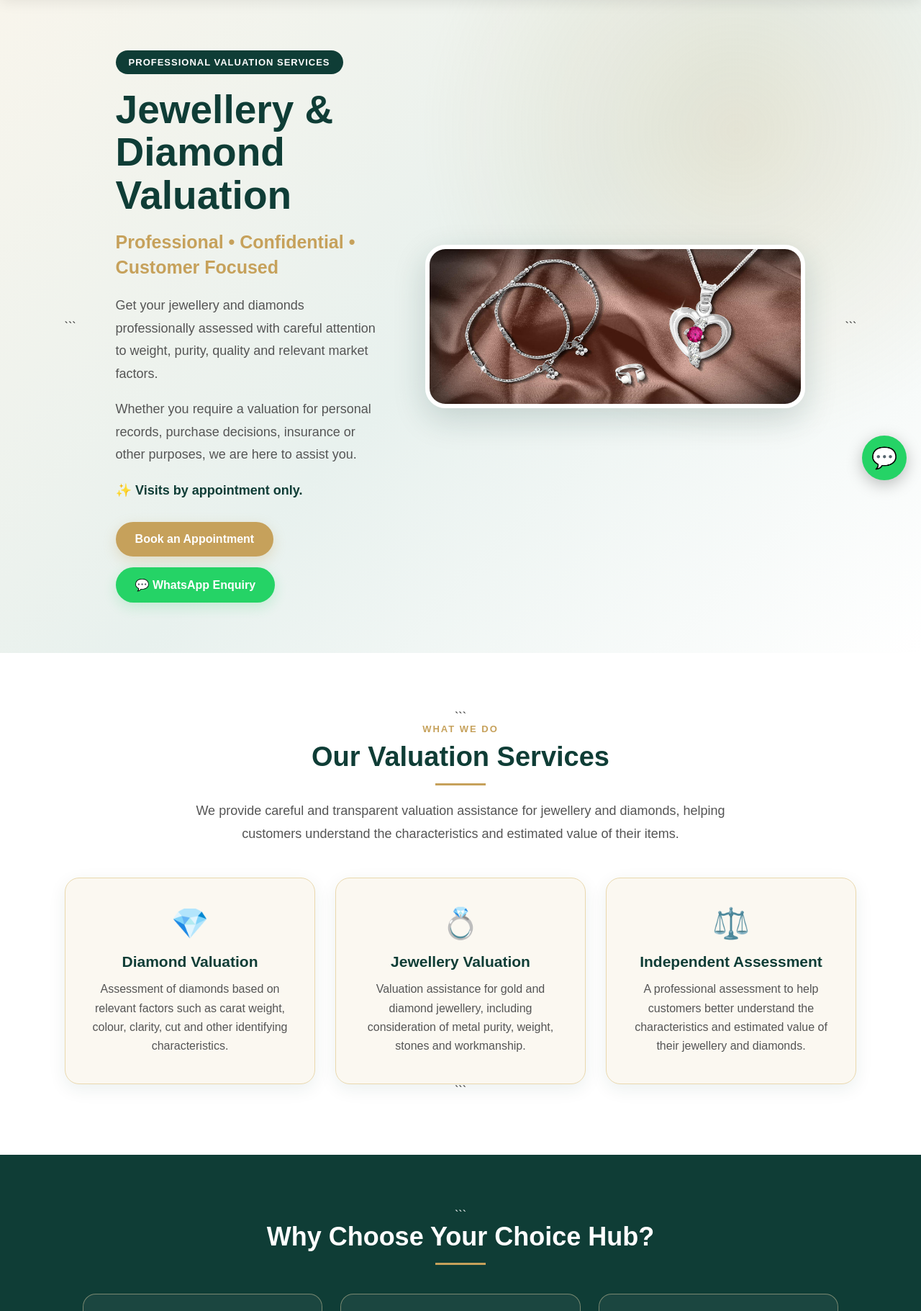
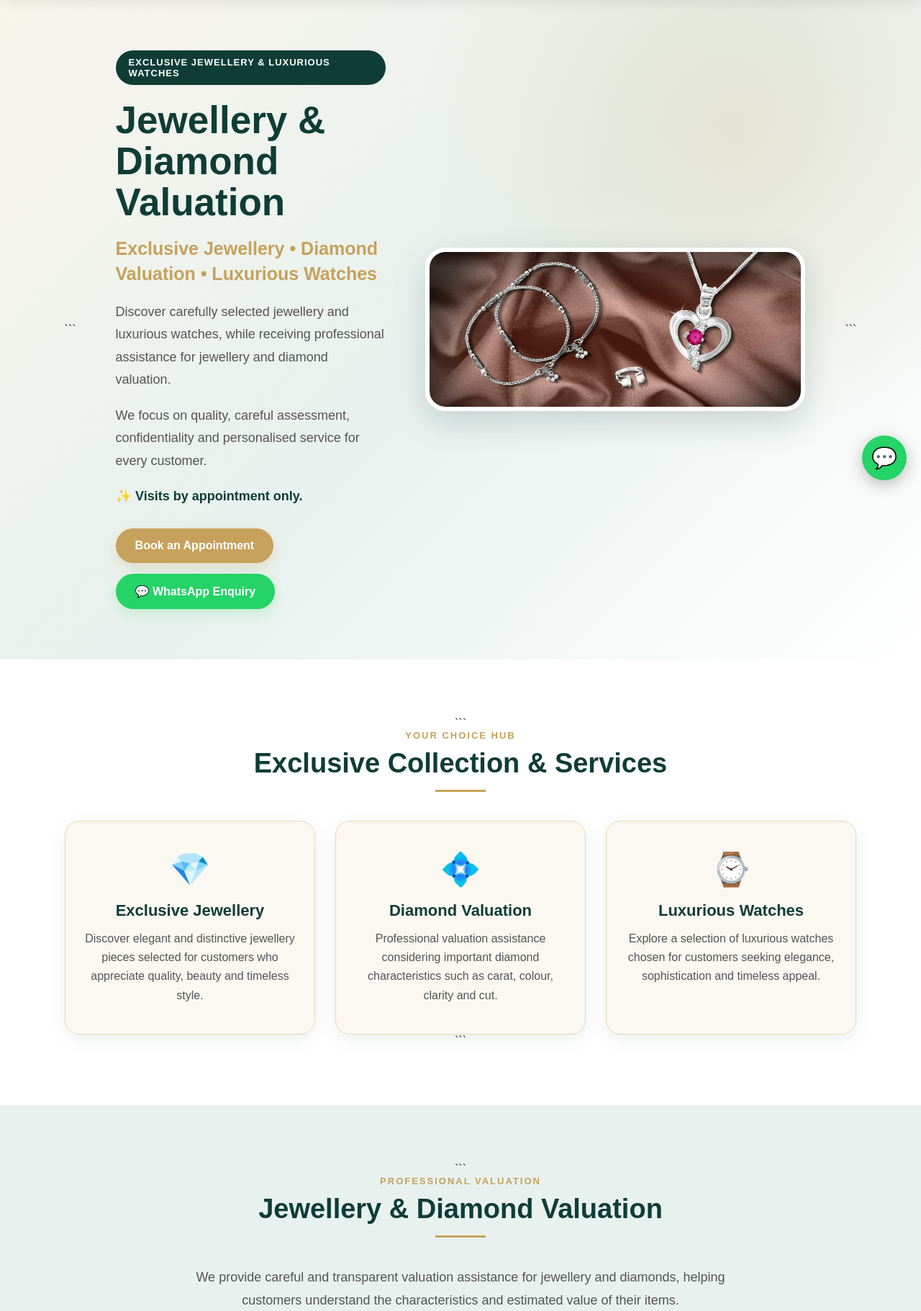
Before and after one commit to choicehub53/yourchoicehub, a Flask app: page / in a window 1280 px wide. Shown: the part 113-1934 px from the top of the page at 72% size. Run offline with Flask 3, Linux system fonts and the light colour scheme.

Commit message:
Update home.html

````diff
--- a/templates/home.html
+++ b/templates/home.html
@@ -6,7 +6,7 @@
     <meta name="viewport" content="width=device-width, initial-scale=1.0">
 
 ```
-<title>Your Choice Hub | Jewellery & Diamond Valuation</title>
+<title>Your Choice Hub | Exclusive Jewellery & Luxurious Watches</title>
 
 <style>
     * {
@@ -110,7 +110,7 @@
     }
 
     .hero-text h1 {
-        font-size: 55px;
+        font-size: 53px;
         line-height: 1.08;
         color: var(--emerald);
         margin-bottom: 18px;
@@ -180,8 +180,8 @@
         box-shadow: 0 15px 45px rgba(15,61,54,0.18);
     }
 
-    /* VALUATION SECTION */
-    .valuation {
+    /* SERVICES */
+    .services {
         text-align: center;
         padding: 80px 7%;
         background: white;
@@ -195,6 +195,7 @@
         margin-bottom: 10px;
     }
 
+    .services h2,
     .valuation h2 {
         font-size: 38px;
         color: var(--emerald);
@@ -205,12 +206,57 @@
         width: 70px;
         height: 3px;
         background: var(--gold);
-        margin: 0 auto 20px;
+        margin: 0 auto 40px;
+    }
+
+    .service-grid {
+        display: grid;
+        grid-template-columns: repeat(3, 1fr);
+        gap: 28px;
+        max-width: 1100px;
+        margin: auto;
+    }
+
+    .service-card {
+        background: var(--ivory);
+        padding: 40px 27px;
+        border-radius: 20px;
+        box-shadow: 0 7px 25px rgba(15,61,54,0.08);
+        border: 1px solid var(--gold-light);
+        transition: 0.3s;
+    }
+
+    .service-card:hover {
+        transform: translateY(-6px);
+        box-shadow: 0 12px 30px rgba(15,61,54,0.14);
+    }
+
+    .service-icon {
+        font-size: 45px;
+        margin-bottom: 18px;
+    }
+
+    .service-card h3 {
+        color: var(--emerald);
+        margin-bottom: 13px;
+        font-size: 22px;
+    }
+
+    .service-card p {
+        line-height: 1.65;
+        color: var(--text);
+    }
+
+    /* VALUATION */
+    .valuation {
+        text-align: center;
+        padding: 80px 7%;
+        background: var(--emerald-light);
     }
 
     .valuation-intro {
         max-width: 760px;
-        margin: 0 auto 45px;
+        margin: 0 auto 40px;
         font-size: 18px;
         line-height: 1.75;
         color: var(--text);
@@ -225,7 +271,7 @@
     }
 
     .valuation-card {
-        background: var(--ivory);
+        background: white;
         padding: 38px 27px;
         border-radius: 20px;
         box-shadow: 0 7px 25px rgba(15,61,54,0.08);
@@ -234,8 +280,7 @@
     }
 
     .valuation-card:hover {
-        transform: translateY(-6px);
-        box-shadow: 0 12px 30px rgba(15,61,54,0.14);
+        transform: translateY(-5px);
     }
 
     .valuation-card .icon {
@@ -449,15 +494,18 @@
             padding: 13px 20px;
         }
 
+        .services,
         .valuation {
             padding: 60px 20px;
         }
 
+        .services h2,
         .valuation h2,
         .why-us h2 {
             font-size: 30px;
         }
 
+        .service-grid,
         .valuation-grid,
         .why-grid {
             grid-template-columns: 1fr;
@@ -498,27 +546,28 @@
 
 </header>
 
+<!-- HERO -->
+
 <section class="hero">
 
 ```
 <div class="hero-text">
 
-    <span class="hero-label">PROFESSIONAL VALUATION SERVICES</span>
+    <span class="hero-label">EXCLUSIVE JEWELLERY & LUXURIOUS WATCHES</span>
 
     <h1>Jewellery & Diamond Valuation</h1>
 
-    <h2>Professional • Confidential • Customer Focused</h2>
+    <h2>Exclusive Jewellery • Diamond Valuation • Luxurious Watches</h2>
 
     <p>
-        Get your jewellery and diamonds professionally assessed
-        with careful attention to weight, purity, quality and
-        relevant market factors.
+        Discover carefully selected jewellery and luxurious watches,
+        while receiving professional assistance for jewellery and
+        diamond valuation.
     </p>
 
     <p>
-        Whether you require a valuation for personal records,
-        purchase decisions, insurance or other purposes, we are
-        here to assist you.
+        We focus on quality, careful assessment, confidentiality
+        and personalised service for every customer.
     </p>
 
     <p>
@@ -531,7 +580,7 @@
             Book an Appointment
         </a>
 
-        <a href="https://wa.me/917977292916?text=Hello%20Your%20Choice%20Hub%2C%20I%20would%20like%20to%20enquire%20about%20jewellery%20and%20diamond%20valuation."
+        <a href="https://wa.me/917977292916?text=Hello%20Your%20Choice%20Hub%2C%20I%20would%20like%20to%20enquire%20about%20jewellery%2C%20diamonds%20or%20watches."
            class="btn btn-whatsapp"
            target="_blank"
            rel="noopener">
@@ -543,18 +592,68 @@
 </div>
 
 <img src="{{ url_for('static', filename='pics/fashion.jpg') }}"
-     alt="Jewellery and Diamond Valuation"
+     alt="Exclusive Jewellery and Luxurious Watches"
      class="hero-image">
 ```
 
 </section>
 
+<!-- PRODUCTS / SERVICES -->
+
+<section class="services">
+
+```
+<div class="section-label">YOUR CHOICE HUB</div>
+
+<h2>Exclusive Collection & Services</h2>
+
+<div class="gold-line"></div>
+
+<div class="service-grid">
+
+    <div class="service-card">
+        <div class="service-icon">💎</div>
+        <h3>Exclusive Jewellery</h3>
+        <p>
+            Discover elegant and distinctive jewellery pieces
+            selected for customers who appreciate quality,
+            beauty and timeless style.
+        </p>
+    </div>
+
+    <div class="service-card">
+        <div class="service-icon">💠</div>
+        <h3>Diamond Valuation</h3>
+        <p>
+            Professional valuation assistance considering
+            important diamond characteristics such as carat,
+            colour, clarity and cut.
+        </p>
+    </div>
+
+    <div class="service-card">
+        <div class="service-icon">⌚</div>
+        <h3>Luxurious Watches</h3>
+        <p>
+            Explore a selection of luxurious watches chosen
+            for customers seeking elegance, sophistication
+            and timeless appeal.
+        </p>
+    </div>
+
+</div>
+```
+
+</section>
+
+<!-- VALUATION -->
+
 <section class="valuation">
 
 ```
-<div class="section-label">WHAT WE DO</div>
+<div class="section-label">PROFESSIONAL VALUATION</div>
 
-<h2>Our Valuation Services</h2>
+<h2>Jewellery & Diamond Valuation</h2>
 
 <div class="gold-line"></div>
 
@@ -601,6 +700,8 @@
 
 </section>
 
+<!-- WHY CHOOSE US -->
+
 <section class="why-us">
 
 ```
@@ -640,20 +741,23 @@
 
 </section>
 
+<!-- ENQUIRY -->
+
 <section class="enquiry">
 
 ```
 <div class="enquiry-box">
 
-    <h2>Need Your Jewellery Valued?</h2>
+    <h2>Looking for Jewellery or a Valuation?</h2>
 
     <p>
         Have a diamond, gold item or jewellery piece that you
-        would like to have assessed? Contact us to discuss your
-        requirements and arrange an appointment.
+        would like to have assessed? Looking for an exclusive
+        jewellery piece or luxurious watch? Contact us to
+        discuss your requirements and arrange an appointment.
     </p>
 
-    <a href="https://wa.me/917977292916?text=Hello%20Your%20Choice%20Hub%2C%20I%20would%20like%20to%20enquire%20about%20jewellery%20valuation."
+    <a href="https://wa.me/917977292916?text=Hello%20Your%20Choice%20Hub%2C%20I%20would%20like%20to%20make%20an%20enquiry."
        class="btn btn-whatsapp"
        target="_blank"
        rel="noopener">
@@ -665,28 +769,45 @@
 
 </section>
 
+<!-- CONTACT -->
+
 <section class="contact-info">
 
 ```
 <h2>Visit Your Choice Hub</h2>
 
-<p>📍 203, Rustom Bldg, Veer Nariman Road, Fort, Mumbai 400001</p>
+<p>📍 <strong>Mumbai</strong><br>
+203, Rustom Bldg, Veer Nariman Road, Fort, Mumbai 400001</p>
 
-<p>📞 7977292916</p>
+<br>
 
-<p>✉️ choicehub53@gmail.com</p>
+<p>📍 <strong>Pune</strong><br>
+U73, Clover Hills Plaza Shopping Mall,<br>
+NIBM, Pune, 411048</p>
+
+<br>
+
+<p>📞 <strong>7977292916</strong></p>
+
+<p>✉️ <strong>mail@yourchoicehub.com</strong></p>
+
+<p>✉️ <strong>choicehub53@gmail.com</strong></p>
+
+<br>
 
 <p><strong>Visits by appointment only.</strong></p>
 ```
 
 </section>
 
+<!-- FOOTER -->
+
 <footer>
 
 ```
 <p><strong>Your Choice Hub</strong></p>
 
-<p>Jewellery & Diamond Valuation</p>
+<p>Exclusive Jewellery • Diamond Valuation • Luxurious Watches</p>
 
 <p>Professional • Confidential • Customer Focused</p>
 
@@ -694,6 +815,8 @@
 ```
 
 </footer>
+
+<!-- FLOATING WHATSAPP -->
 
 <a href="https://wa.me/917977292916?text=Hello%20Your%20Choice%20Hub"
 class="floating-whatsapp"
````
